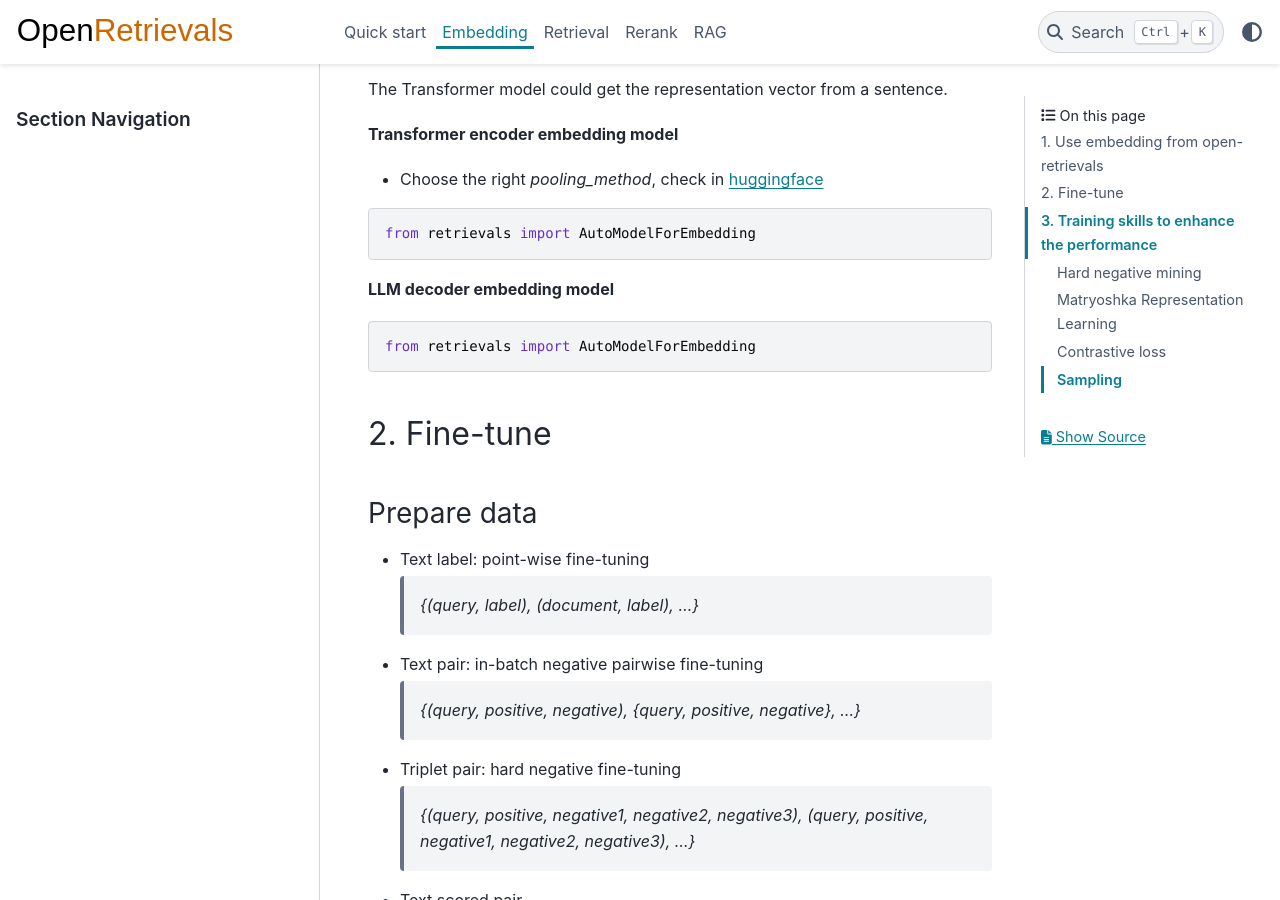
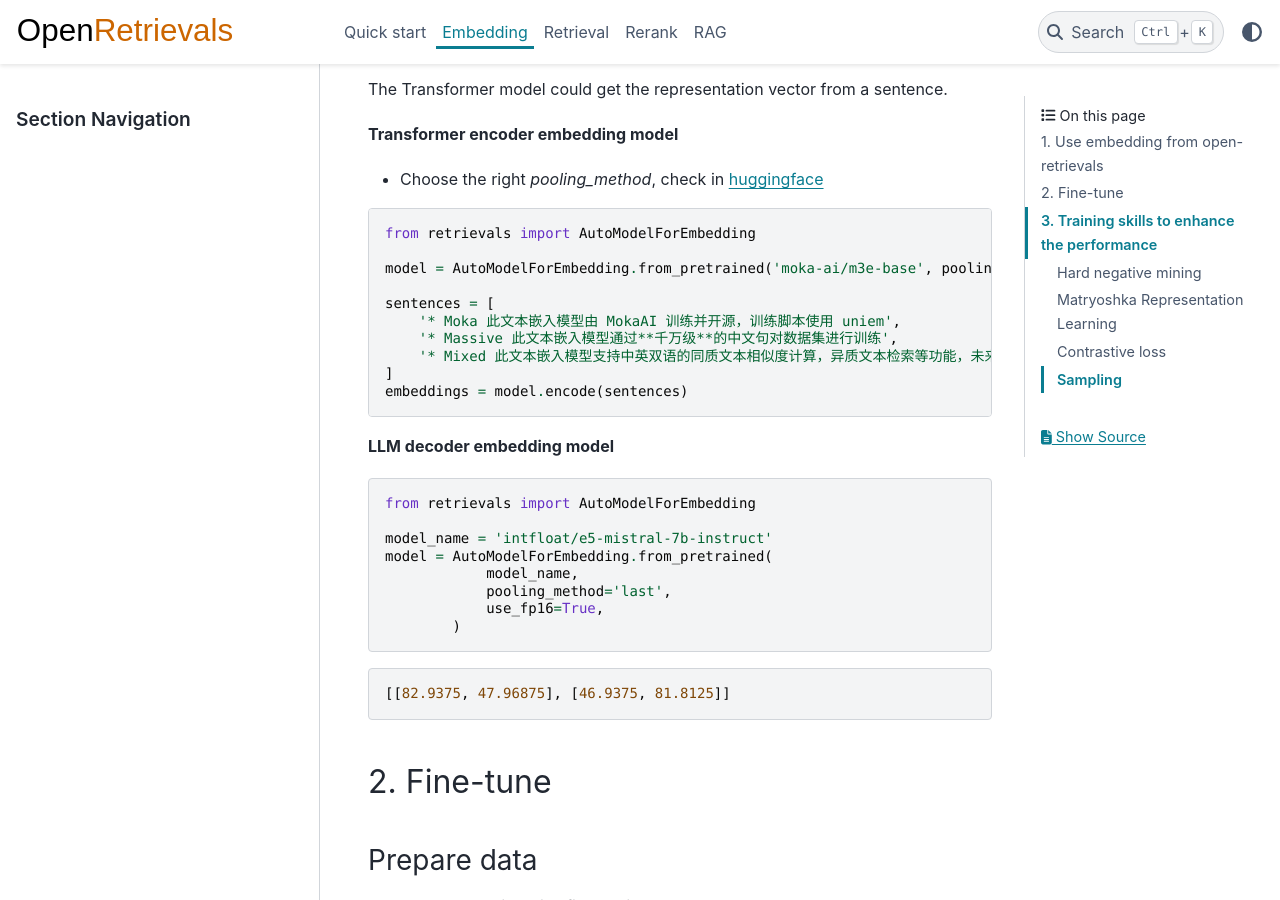
Before and after one commit to LongxingTan/open-retrievals, a Sphinx documentation site: the page built from docs/source/embed.rst, in a window 1280 px wide and 900 px high, scrolled down 285 px. Built offline with Sphinx 7.4.7 and the PyData theme 0.15.4, drawn with Linux system fonts in a browser that asks for light colours.

Commit message:
fix: llm

```diff
--- a/docs/source/embed.rst
+++ b/docs/source/embed.rst
@@ -19,12 +19,32 @@ The Transformer model could get the representation vector from a sentence.
 
     from retrievals import AutoModelForEmbedding
 
+    model = AutoModelForEmbedding.from_pretrained('moka-ai/m3e-base', pooling_method='mean')
+
+    sentences = [
+        '* Moka 此文本嵌入模型由 MokaAI 训练并开源，训练脚本使用 uniem',
+        '* Massive 此文本嵌入模型通过**千万级**的中文句对数据集进行训练',
+        '* Mixed 此文本嵌入模型支持中英双语的同质文本相似度计算，异质文本检索等功能，未来还会支持代码检索，ALL in one'
+    ]
+    embeddings = model.encode(sentences)
+
 
 **LLM decoder embedding model**
 
 .. code-block:: python
 
     from retrievals import AutoModelForEmbedding
+
+    model_name = 'intfloat/e5-mistral-7b-instruct'
+    model = AutoModelForEmbedding.from_pretrained(
+                model_name,
+                pooling_method='last',
+                use_fp16=True,
+            )
+
+.. code::
+
+    [[82.9375, 47.96875], [46.9375, 81.8125]]
 
 
 2. Fine-tune
@@ -96,7 +116,6 @@ Pair wise
     trainer.optimizer = optimizer
     trainer.scheduler = scheduler
     trainer.train()
-
 
 
 Point wise
```
Also changed, not shown: README.md (+10 -8 lines), README_ja-JP.md (+7 -7 lines), README_zh-CN.md (+18 -11 lines), examples/0_embedding/README.md, examples/README.md, 1 other file.
